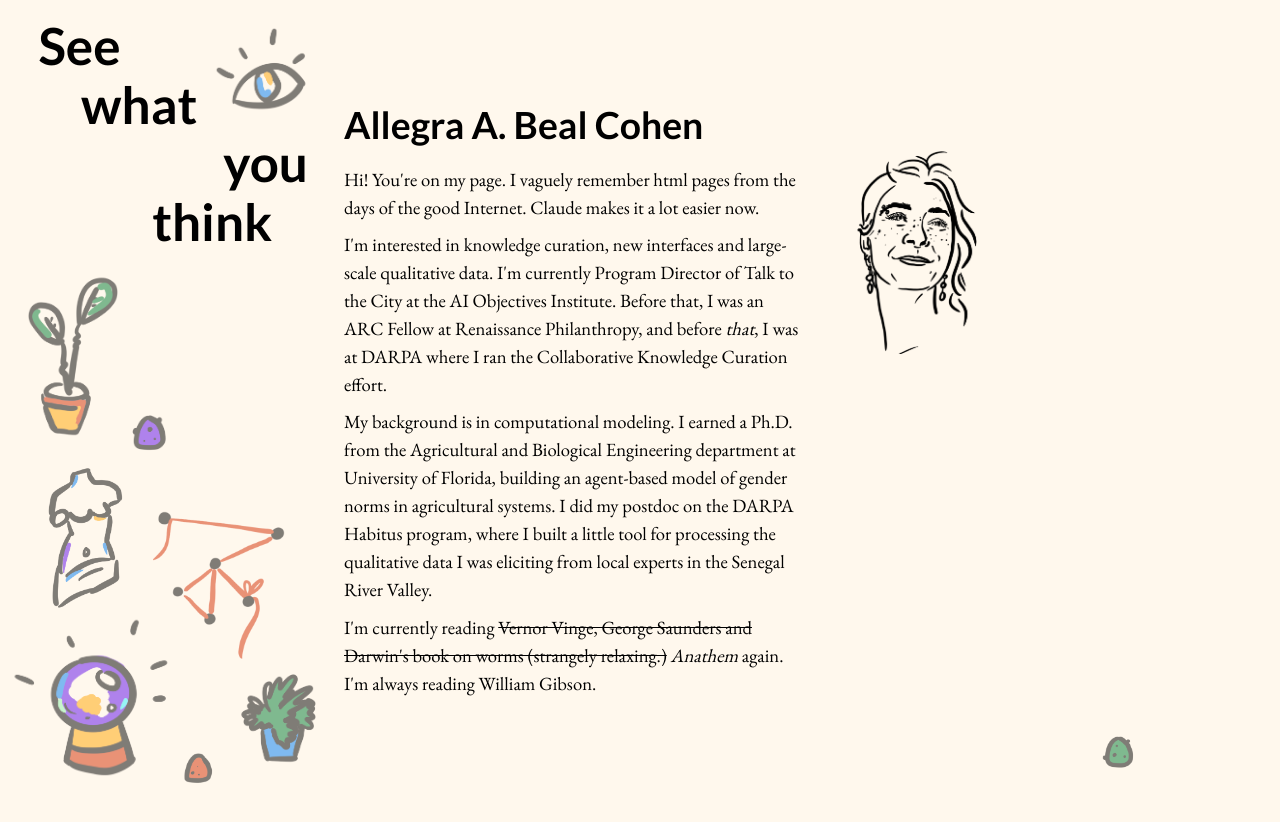
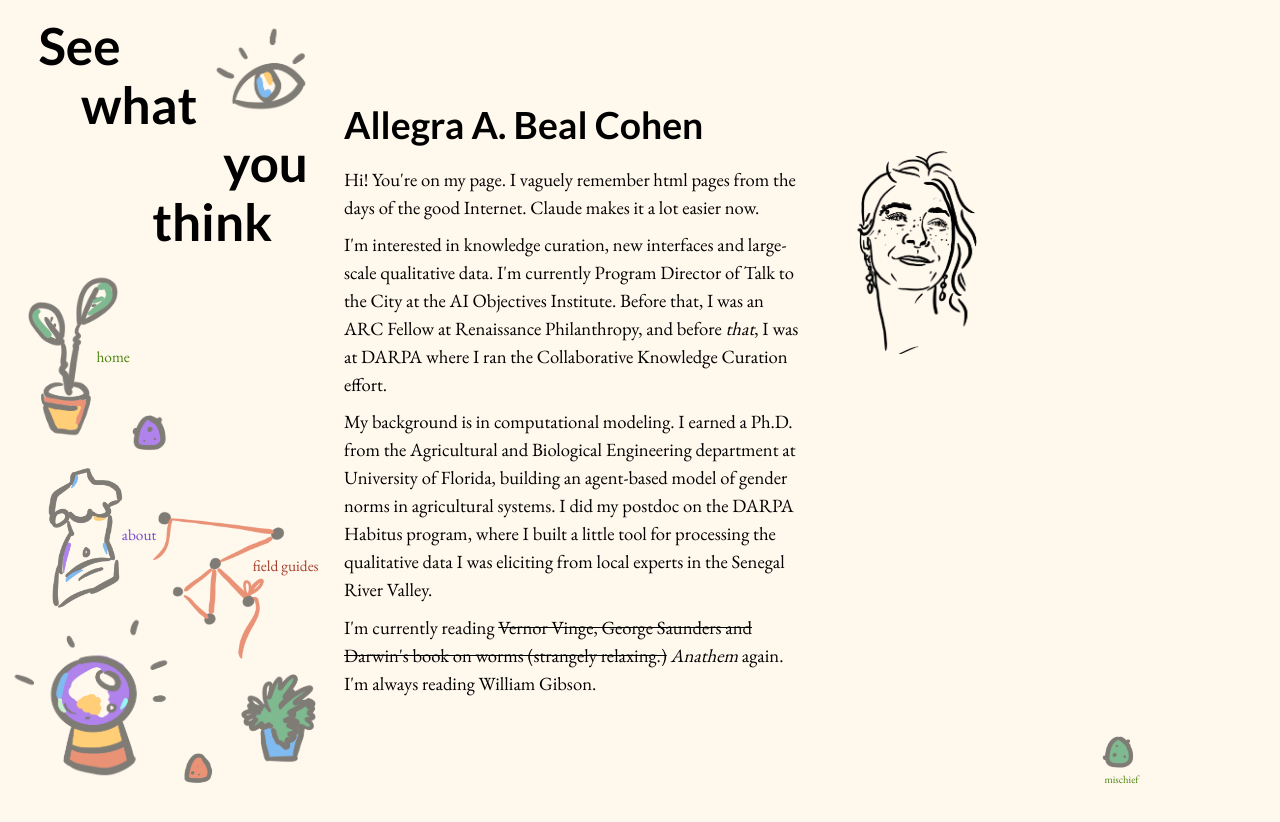
Before and after one commit to Allegra-Cohen/seewhatyouthink, a Next.js app: page /about in a window 1280 px wide. Shown: the top 822 px of the page. Built offline with nearby package versions, Linux system fonts and the light colour scheme.

Commit message:
Updated side column with explicit page labels.
Code co-authored by Claude, content authored by Allegra Cohen

```diff
--- a/app/components/Collage.tsx
+++ b/app/components/Collage.tsx
@@ -64,23 +64,28 @@ type Drawing = {
 };
 
 /**
- * `labelStyle.transform` nudges a hover label off its drawing and into clear space
+ * `labelStyle.transform` nudges a label off its drawing and into clear space
  * beside it. HoverBlob's default puts the label at `right: 10%` of the box, which
  * lands it on top of the statue and in the middle of the string. The nudge is in
  * stage units like everything else, and it replaces the default `translateY(-50%)`
  * that does the vertical centring — so any override has to restate it.
+ *
+ * These labels are on permanently — they are the nav, and readers could not find
+ * it while it only appeared under the cursor. Only the blob is a hover reveal. So
+ * placement now has to read well at rest, not just for the moment you are pointing
+ * at it: a label overlapping its neighbour is a standing collision, not a flicker.
  *
  * The string's label is the one to watch: it starts at x 250.8, so it cannot be
  * pushed much further right than this without crossing 360 into the text column.
  */
 const DRAWINGS: Drawing[] = [
   // ── Hangs from the bottom, with the ground ────────────────────────────────
-  { src: "/drawings/rubber_plant.png", size: 187.2, left: -14.4, y: { bottom: 403.2 }, blob: { color: "#4b830d", index: 0, label: "home" }, href: "/" },
+  { src: "/drawings/rubber_plant.png", size: 187.2, left: -14.4, y: { bottom: 403.2 }, blob: { color: "#4b830d", index: 0, label: "home", labelStyle: { transform: `translate(${u(-8)}, -50%)` } }, href: "/" },
   { src: "/drawings/gumdrop_purple.png", size: 50.4, left: 144, y: { bottom: 388.8 }, blob: null, href: null },
   { src: "/drawings/string.png", size: 216, left: 144, y: { bottom: 135.36 }, blob: { color: "#a53f2a", index: 0, label: "field guides", labelStyle: { transform: `translate(${u(20)}, calc(-50% - ${u(20)}))` } }, href: "/field-guides" },
   { src: "/drawings/bush.png", size: 115.2, left: 259.2, y: { bottom: 32.4 }, blob: null, href: null },
   { src: "/drawings/oracle.png", size: 216, left: 0, y: { bottom: 8.64 }, blob: null, href: null },
-  { src: "/drawings/statue.png", size: 172.8, left: 14.4, y: { bottom: 210.24 }, blob: { color: "#7346cf", index: 0, label: "about", labelStyle: { transform: `translate(${u(12)}, -50%)` } }, href: "/about" },
+  { src: "/drawings/statue.png", size: 172.8, left: 14.4, y: { bottom: 210.24 }, blob: { color: "#7346cf", index: 0, label: "about", labelStyle: { transform: `translate(${u(6)}, -50%)` } }, href: "/about" },
   { src: "/drawings/gumdrop_red.png", size: 43.2, left: 201.6, y: { bottom: 15.84 }, blob: null, href: null },
 
   // ── Hangs from the top, with the masthead ─────────────────────────────────
@@ -212,6 +217,7 @@ export function Collage() {
           size={u(50.4)}
           initialLeft={`calc(100vw - 8.5rem - ${u(50.4)})`}
           initialBottom="1.6rem"
+          label="mischief"
         />
       </div>
     </>
--- a/app/components/DrivableDrawing.tsx
+++ b/app/components/DrivableDrawing.tsx
@@ -73,16 +73,52 @@ function ArrowKeysHint({ visible }: { visible: boolean }) {
   );
 }
 
+/**
+ * The drawing's name, sitting under it. Same job as the labels on the left-column
+ * drawings (see HoverBlob): it says what the thing is without you having to find
+ * it with the cursor first. Unlike those, this one is not a link — the gumdrop is
+ * a toy, and "mischief" is the only instruction it gets.
+ *
+ * Sized in stage units so it tracks the gumdrop, whose `size` is also in stage
+ * units — deliberately smaller than the left column's labels (17.28), which are
+ * navigation and have to be read; this one is an aside. It sits in the 1.6rem gap
+ * between the gumdrop and the bottom of the window.
+ */
+function DrawingLabel({ label, color }: { label: string; color: string }) {
+  return (
+    <span
+      style={{
+        position: "absolute",
+        top: "100%",
+        left: "50%",
+        transform: "translateX(-50%)",
+        fontFamily: 'var(--font-garamond), Garamond, "Times New Roman", serif',
+        fontSize: "calc(12 * var(--u))",
+        lineHeight: 1,
+        whiteSpace: "nowrap",
+        color,
+        pointerEvents: "none",
+      }}
+    >
+      {label}
+    </span>
+  );
+}
+
 export function DrivableDrawing({
   src,
   size,
   initialLeft,
   initialBottom,
+  label,
+  labelColor = "#4b830d",
 }: {
   src: string;
   size: string;
   initialLeft: string;
   initialBottom: string;
+  label?: string;
+  labelColor?: string;
 }) {
   const [active, setActive] = useState(false);
   const [hovered, setHovered] = useState(false);
@@ -198,6 +234,7 @@ export function DrivableDrawing({
           alt=""
           className="w-full h-full object-contain opacity-50"
         />
+        {label && <DrawingLabel label={label} color={labelColor} />}
       </div>
     );
   }
@@ -226,6 +263,8 @@ export function DrivableDrawing({
         alt=""
         className={`w-full h-full object-contain ${active ? "opacity-80" : "opacity-50"}`}
       />
+      {/* Gone while it is being driven — same as the arrow-key hint above it. */}
+      {label && !active && <DrawingLabel label={label} color={labelColor} />}
     </div>
   );
 }
--- a/app/components/HoverBlob.tsx
+++ b/app/components/HoverBlob.tsx
@@ -50,6 +50,11 @@ export function HoverBlob({
         <path d={path} fill={color} fillOpacity={0.25} />
       </svg>
       {children}
+      {/* The label is ALWAYS visible, not a hover reveal. These labels are the
+          site's navigation, and a nav you have to find by sweeping the mouse over
+          a background collage is one readers told us they could not find at all.
+          The blob still belongs to hover — it is the affordance that says "this
+          particular drawing is the thing you are about to click". */}
       {label && (
         <span
           className="hover-blob-label"
@@ -58,11 +63,9 @@ export function HoverBlob({
             top: "50%",
             right: "10%",
             transform: "translateY(-50%)",
-            fontFamily: "var(--font-lato)",
-            fontWeight: 700,
+            fontFamily: 'var(--font-garamond), Garamond, "Times New Roman", serif',
+            fontWeight: 400,
             color,
-            opacity: hovered ? 1 : 0,
-            transition: "opacity 200ms ease",
             pointerEvents: "none",
             ...labelStyle,
           }}
```
